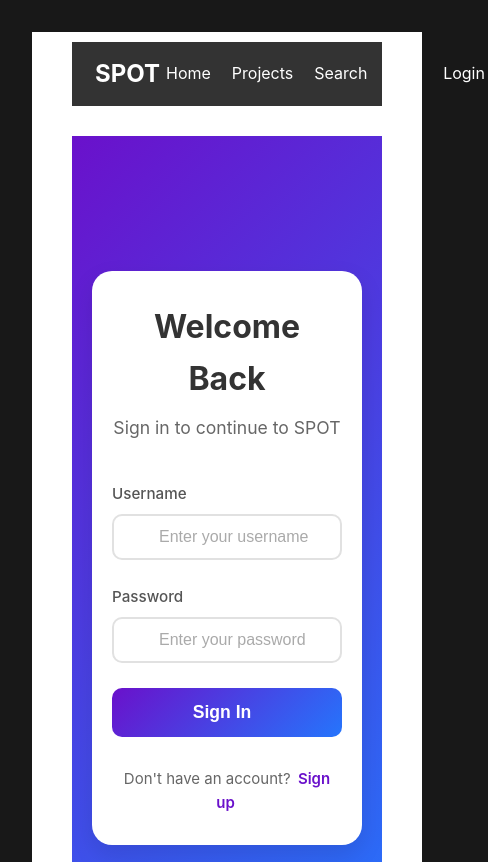
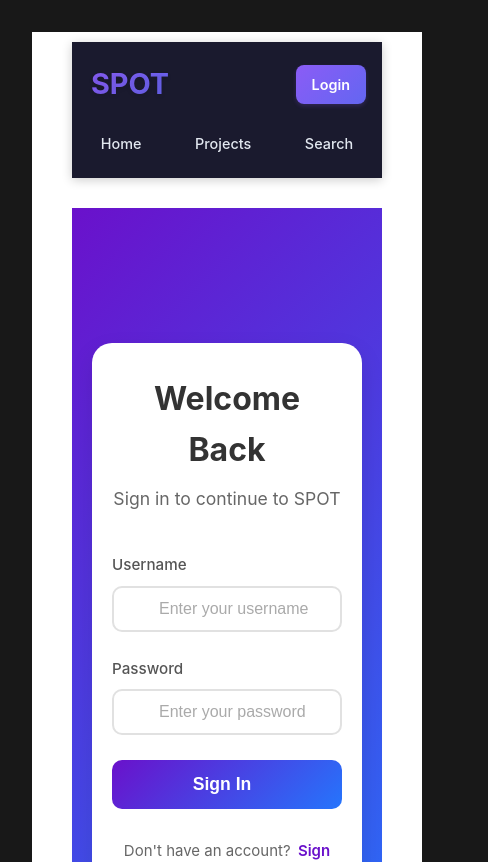
Before and after one commit to RingoKid/csc6350-team-void, a Vue app in the folder frontend/void-fe/: page /login in a window 390 px wide. Shown: the top 862 px of the page, 488 px wide, since content can reach past the window. Built offline with nearby package versions, Linux system fonts and the light colour scheme.

Commit message:
chore(frontend): navbar improvements

```diff
--- a/frontend/void-fe/src/components/Navbar.vue
+++ b/frontend/void-fe/src/components/Navbar.vue
@@ -1,30 +1,53 @@
 <template>
+  <div class="nav-container">
     <nav class="navbar">
-      <div class="navbar-container">
-        <router-link to="/" class="navbar-logo">SPOT</router-link>
-        <ul class="navbar-links">
-          <li><router-link to="/">Home</router-link></li>
-          <li><router-link to="/projects">Projects</router-link></li>
-          <li><router-link to="/search">Search</router-link></li>
-          <li><router-link to="/blog">Blog</router-link></li>
-          <li v-if="isLoggedIn"><router-link to="/dashboard">Dashboard</router-link></li>
-          <li v-if="!isLoggedIn"><router-link to="/login">Login</router-link></li>
-          <li v-else><button @click="handleLogout" class="logout-btn">Logout</button></li>
-        </ul>
+      <router-link to="/" class="nav-brand">
+        <h1>SPOT</h1>
+      </router-link>
+
+      <div class="nav-links">
+        <router-link to="/" class="nav-link" :class="{ active: $route.path === '/' }">
+          Home
+        </router-link>
+        <router-link to="/projects" class="nav-link" :class="{ active: $route.path === '/projects' }">
+          Projects
+        </router-link>
+        <router-link to="/search" class="nav-link" :class="{ active: $route.path === '/search' }">
+          Search
+        </router-link>
+        <router-link v-if="isLoggedIn" to="/dashboard" class="nav-link" :class="{ active: $route.path === '/dashboard' }">
+          Dashboard
+        </router-link>
+      </div>
+
+      <div class="auth-buttons">
+        <router-link v-if="!isLoggedIn" to="/login" class="login-btn">
+          Login
+        </router-link>
+        <button v-else @click="handleLogout" class="logout-btn">
+          Logout
+        </button>
       </div>
     </nav>
+  </div>
 </template>
 
-  <script setup>
+<script>
 import { ref, onMounted, onUnmounted } from 'vue'
 import { useRouter } from 'vue-router'
 
+export default {
+  setup() {
     const router = useRouter()
     const isLoggedIn = ref(false)
 
     const checkAuthStatus = () => {
       const token = localStorage.getItem('access_token')
       isLoggedIn.value = !!token
+    }
+
+    const handleAuthStateChanged = () => {
+      checkAuthStatus()
     }
 
     const handleLogout = () => {
@@ -37,87 +60,150 @@
       router.push('/login')
     }
 
-  // Handle authentication state changes
-  const handleAuthChange = () => {
-    checkAuthStatus()
-  }
-
     onMounted(() => {
       checkAuthStatus()
-    // Listen for auth state changes
-    window.addEventListener('auth-state-changed', handleAuthChange)
+      window.addEventListener('auth-state-changed', handleAuthStateChanged)
     })
 
     onUnmounted(() => {
-    // Clean up event listener
-    window.removeEventListener('auth-state-changed', handleAuthChange)
+      window.removeEventListener('auth-state-changed', handleAuthStateChanged)
     })
 
-  // Watch for storage events to handle login/logout in other tabs
-  window.addEventListener('storage', (e) => {
-    if (e.key === 'access_token') {
-      checkAuthStatus()
+    return {
+      isLoggedIn,
+      handleLogout
     }
-  })
+  }
+}
 </script>
 
-  <style>
-  .navbar {
-    background-color: #333;
-    color: white;
-    padding: 10px 20px;
+<style scoped>
+.nav-container {
+  background: #1a1a2e;
+  box-shadow: 0 2px 10px rgba(0, 0, 0, 0.2);
   position: sticky;
   top: 0;
+  z-index: 1000;
 }
 
-  .navbar-container {
+.navbar {
+  max-width: 1200px;
+  margin: 0 auto;
+  padding: 1rem 2rem;
   display: flex;
   justify-content: space-between;
   align-items: center;
 }
 
-  .navbar-logo {
-    font-size: 1.5rem;
-    font-weight: bold;
-    color: white;
+.nav-brand {
+  display: flex;
+  align-items: center;
+  gap: 0.5rem;
   text-decoration: none;
 }
 
-  .navbar-links {
-    list-style: none;
-    display: flex;
-    gap: 15px;
+.nav-brand h1 {
+  font-size: 1.8rem;
+  font-weight: 700;
+  background: linear-gradient(135deg, #8b5cf6, #6366f1);
+  -webkit-background-clip: text;
+  background-clip: text;
+  -webkit-text-fill-color: transparent;
   margin: 0;
-    padding: 0;
-    align-items: center;
+  text-shadow: 0 2px 4px rgba(0, 0, 0, 0.1);
 }
 
-  .navbar-links li {
-    display: inline;
+.nav-links {
+  display: flex;
+  align-items: center;
+  gap: 2rem;
 }
 
-  .navbar-links a {
-    color: white;
+.nav-link {
   text-decoration: none;
+  color: #e2e8f0;
+  font-weight: 500;
   font-size: 1rem;
+  padding: 0.5rem 1rem;
+  border-radius: 8px;
+  transition: all 0.3s ease;
 }
 
-  .navbar-links a:hover {
-    text-decoration: underline;
+.nav-link:hover {
+  color: #8b5cf6;
+  background: rgba(139, 92, 246, 0.1);
+}
+
+.nav-link.active {
+  color: #8b5cf6;
+  background: rgba(139, 92, 246, 0.15);
+}
+
+.auth-buttons {
+  display: flex;
+  align-items: center;
+  gap: 1rem;
+}
+
+.login-btn, .logout-btn {
+  padding: 0.6rem 1.2rem;
+  border-radius: 8px;
+  font-weight: 600;
+  font-size: 0.95rem;
+  transition: all 0.3s ease;
+  cursor: pointer;
+  border: none;
+}
+
+.login-btn {
+  background: linear-gradient(135deg, #8b5cf6, #6366f1);
+  color: white;
+  box-shadow: 0 2px 4px rgba(139, 92, 246, 0.2);
+}
+
+.login-btn:hover {
+  transform: translateY(-2px);
+  box-shadow: 0 4px 12px rgba(139, 92, 246, 0.4);
 }
 
 .logout-btn {
-    background-color: #e74c3c;
-    color: white;
-    border: none;
-    padding: 8px 16px;
-    border-radius: 4px;
-    cursor: pointer;
-    font-size: 1rem;
-    transition: background-color 0.3s;
+  background: transparent;
+  color: #e2e8f0;
+  border: 2px solid #8b5cf6;
 }
 
 .logout-btn:hover {
-    background-color: #c0392b;
+  background: rgba(139, 92, 246, 0.1);
+  transform: translateY(-2px);
+  border-color: #6366f1;
+}
+
+@media (max-width: 768px) {
+  .navbar {
+    padding: 1rem;
+    flex-wrap: wrap;
+    gap: 1rem;
+  }
+
+  .nav-links {
+    order: 3;
+    width: 100%;
+    justify-content: space-between;
+    gap: 0.5rem;
+  }
+
+  .nav-link {
+    padding: 0.4rem 0.8rem;
+    font-size: 0.9rem;
+  }
+
+  .auth-buttons {
+    gap: 0.5rem;
+  }
+
+  .login-btn, .logout-btn {
+    padding: 0.5rem 1rem;
+    font-size: 0.9rem;
+  }
 }
 </style>
--- a/frontend/void-fe/src/views/HomeView.vue
+++ b/frontend/void-fe/src/views/HomeView.vue
@@ -143,12 +143,18 @@ const handleRatingUpdated = async (newRating) => {
             {{ featuredProject.description }}
           </p>
           <div class="project-stats">
-            <StarRating
-              :project-id="featuredProject.id"
-              :average-rating="featuredProject.average_rating"
-              :rating-count="featuredProject.rating_count"
-              @rating-updated="handleRatingUpdated"
-            />
+            <div class="rating-display">
+              <span class="stars">
+                <span v-for="i in 5"
+                      :key="i"
+                      class="star"
+                      :class="{ 'filled': i <= Math.round(featuredProject.average_rating || 0) }">★</span>
+              </span>
+              <span class="rating-text">
+                {{ featuredProject.average_rating?.toFixed(1) || '0.0' }}
+                <span class="rating-count">({{ featuredProject.rating_count || 0 }} ratings)</span>
+              </span>
+            </div>
           </div>
           <router-link :to="'/project/' + featuredProject.id" class="view-project-btn">
             <span>View Project Details</span>
@@ -593,6 +599,38 @@ const handleRatingUpdated = async (newRating) => {
   border-bottom: 1px solid rgba(0,0,0,0.1);
 }
 
+.rating-display {
+  display: flex;
+  align-items: center;
+  gap: 0.75rem;
+  padding: 0.5rem;
+}
+
+.stars {
+  display: flex;
+  gap: 2px;
+}
+
+.star {
+  color: #ddd;
+  font-size: 1.2rem;
+}
+
+.star.filled {
+  color: #ffd700;
+}
+
+.rating-text {
+  color: #666;
+  font-size: 0.95rem;
+}
+
+.rating-count {
+  color: #999;
+  font-size: 0.85rem;
+  margin-left: 0.3rem;
+}
+
 .view-project-btn {
   display: inline-flex;
   align-items: center;
```
Lines whose indentation alone changed are shown as unchanged.
